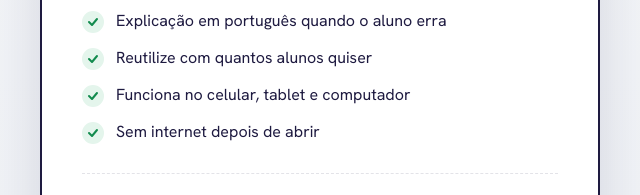
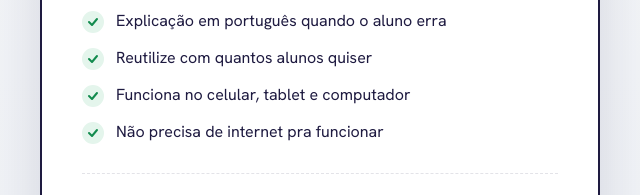
Before and after one commit to strategiclanguageconsultingbr-ux/chega-de-pdf, a plain HTML site: page index.html in a window 1280 px wide. Shown: the part 8040-8235 px from the top of the page, 320-960 px from the left. Drawn offline with nearby package versions, Linux system fonts and the light colour scheme.

Commit message:
Update copy: PDF-send pain bullet, offline pricing feature

```diff
--- a/index.html
+++ b/index.html
@@ -1314,7 +1314,7 @@
         <li><span class="check"><svg viewBox="0 0 12 12" fill="none"><path d="M2 6l3 3 5-6" stroke="currentColor" stroke-width="2" stroke-linecap="round" stroke-linejoin="round"/></svg></span>Explicação em português quando o aluno erra</li>
         <li><span class="check"><svg viewBox="0 0 12 12" fill="none"><path d="M2 6l3 3 5-6" stroke="currentColor" stroke-width="2" stroke-linecap="round" stroke-linejoin="round"/></svg></span>Reutilize com quantos alunos quiser</li>
         <li><span class="check"><svg viewBox="0 0 12 12" fill="none"><path d="M2 6l3 3 5-6" stroke="currentColor" stroke-width="2" stroke-linecap="round" stroke-linejoin="round"/></svg></span>Funciona no celular, tablet e computador</li>
-        <li><span class="check"><svg viewBox="0 0 12 12" fill="none"><path d="M2 6l3 3 5-6" stroke="currentColor" stroke-width="2" stroke-linecap="round" stroke-linejoin="round"/></svg></span>Sem internet depois de abrir</li>
+        <li><span class="check"><svg viewBox="0 0 12 12" fill="none"><path d="M2 6l3 3 5-6" stroke="currentColor" stroke-width="2" stroke-linecap="round" stroke-linejoin="round"/></svg></span>Não precisa de internet pra funcionar</li>
       </ul>
       <div class="price-row">
         <div class="price-big"><span class="currency">R$</span>29<span style="font-size:0.5em;">,99</span></div>
```
